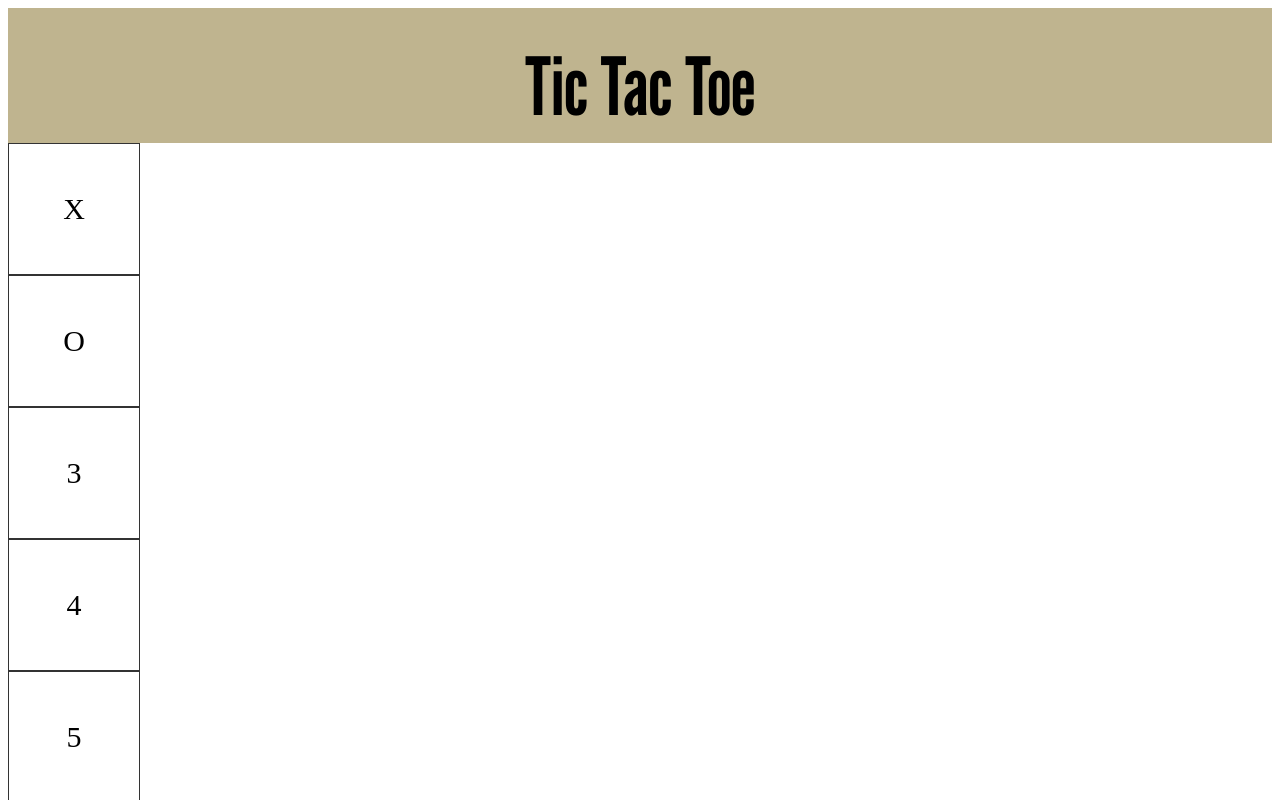
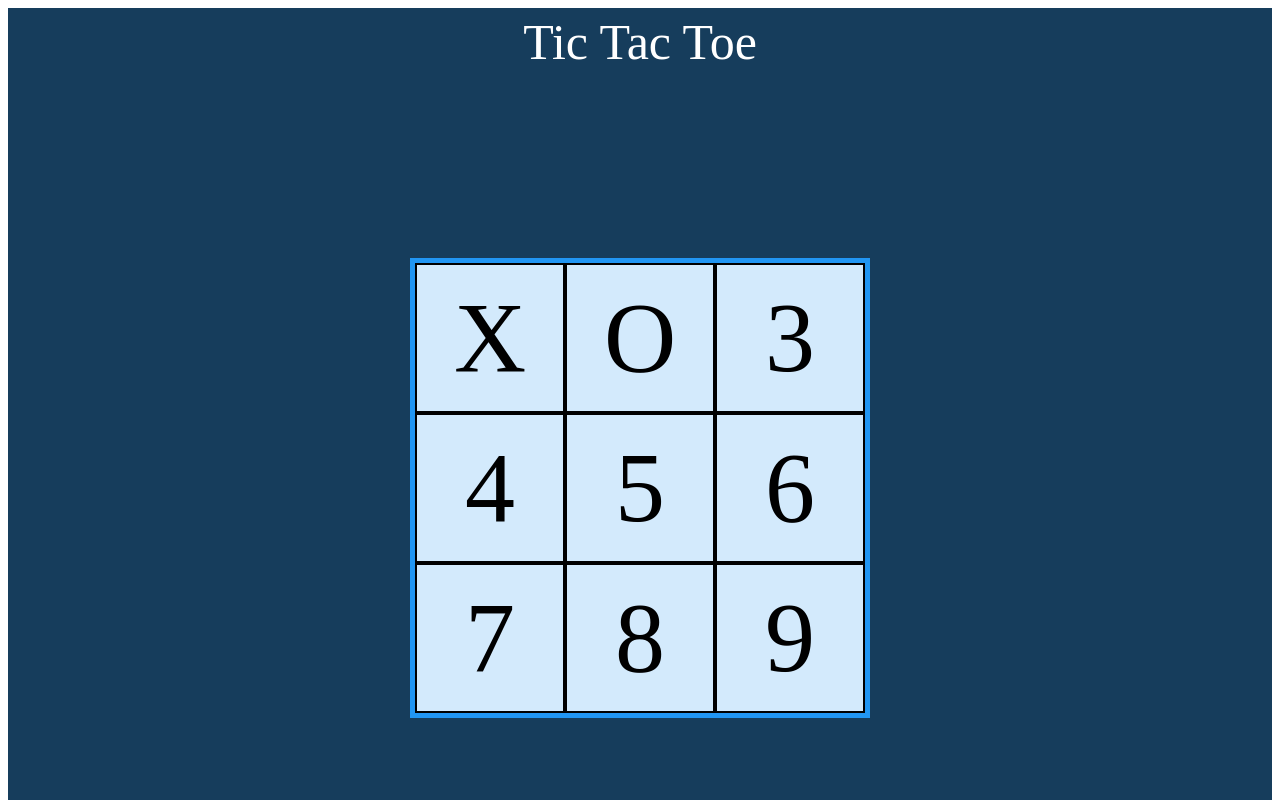
Before and after one commit to Kelho0812/tictactoe, a plain HTML site: page index.html in a window 1280 px wide. Shown: the top 800 px of the page. Drawn offline with nearby package versions, Linux system fonts and the light colour scheme.

Commit message:
Substituted CSS for SCSS

```diff
--- /dev/null
+++ b/CSS/styles.scss
@@ -0,0 +1,56 @@
+@mixin Theme($background: #163d5c, $color: white, $padding: 5px) {
+    background-color: $background;
+    color: $color;
+    padding: $padding;
+}
+
+@mixin notAllowSelect {
+    -webkit-user-select: none;
+    -moz-user-select: none;
+    -ms-user-select: none;
+    user-select: none;
+}
+
+header {
+    font-size: 50px;
+    text-align: center;
+}
+
+.main-wrapper {
+    @include Theme();
+    height: 950px;
+    display: grid;
+    grid-template-rows: 0.2fr 1.5fr 0.2fr;
+    gap: 20px;
+}
+
+.game-wrapper {
+    @include Theme(#2196f3);
+    grid-template-columns: repeat(3, minmax(75px, 150px));
+    grid-template-rows: repeat(3, minmax(75px, 150px));
+    justify-self: center;
+    align-self: center;
+    display: grid;
+    max-height: 450px;
+}
+
+.game-boxes {
+	@include notAllowSelect;
+    @include Theme(rgba(255, 255, 255, 0.8), black);
+    min-height: 75px;
+    gap: 2px;
+    border: solid 2px black;
+    display: grid;
+    align-items: center;
+    font-size: 100px;
+    justify-content: center;
+}
+
+.game-boxes:hover {
+    cursor: pointer;
+    opacity: 0.7;
+}
+
+footer {
+    text-align: center;
+}
```
Also changed, not shown: CSS/styles.css, 1 other file.
